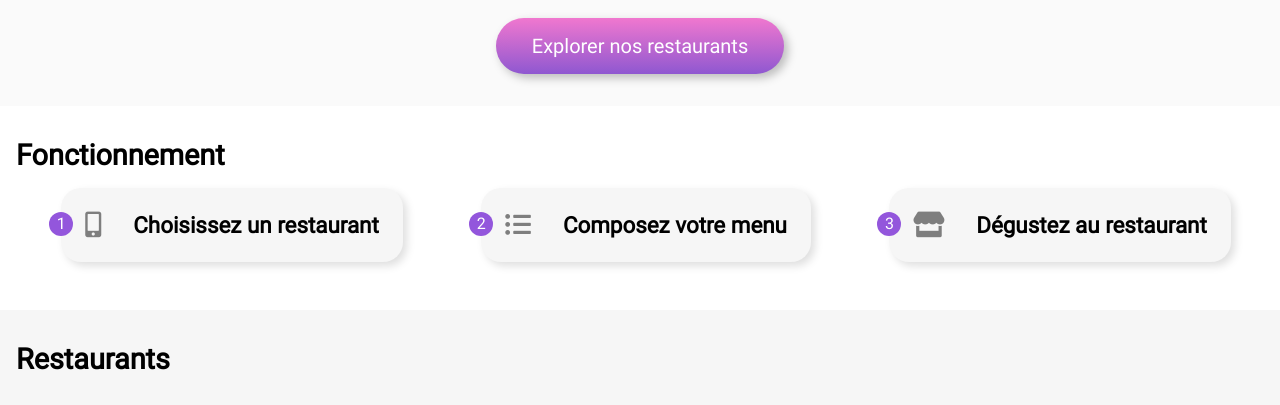
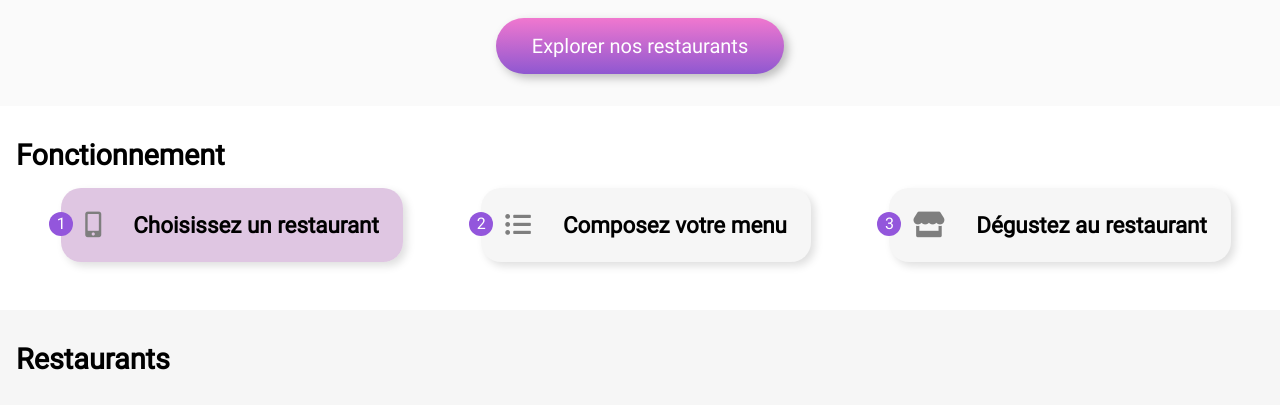
Before and after one commit to Pinout/YannPinout_3_05072021, a plain HTML site: page index.html in a window 1280 px wide. In both pictures the pointer is over the item "Choisissez un restaurant". Shown: the part 325-730 px from the top of the page. Drawn offline with Linux system fonts and the light colour scheme.

Commit message:
Correction problème bouton

```diff
--- a/styles/css_index.css
+++ b/styles/css_index.css
@@ -179,7 +179,7 @@
     .fonctionnement_item i:hover{
         color: #9356DC;
     }
-    .fonctionnement div li:hover{
+    .fonctionnement ul li:hover{
         background-color: #bf8dc580;
     }
     .fonctionnement_icon {
```
